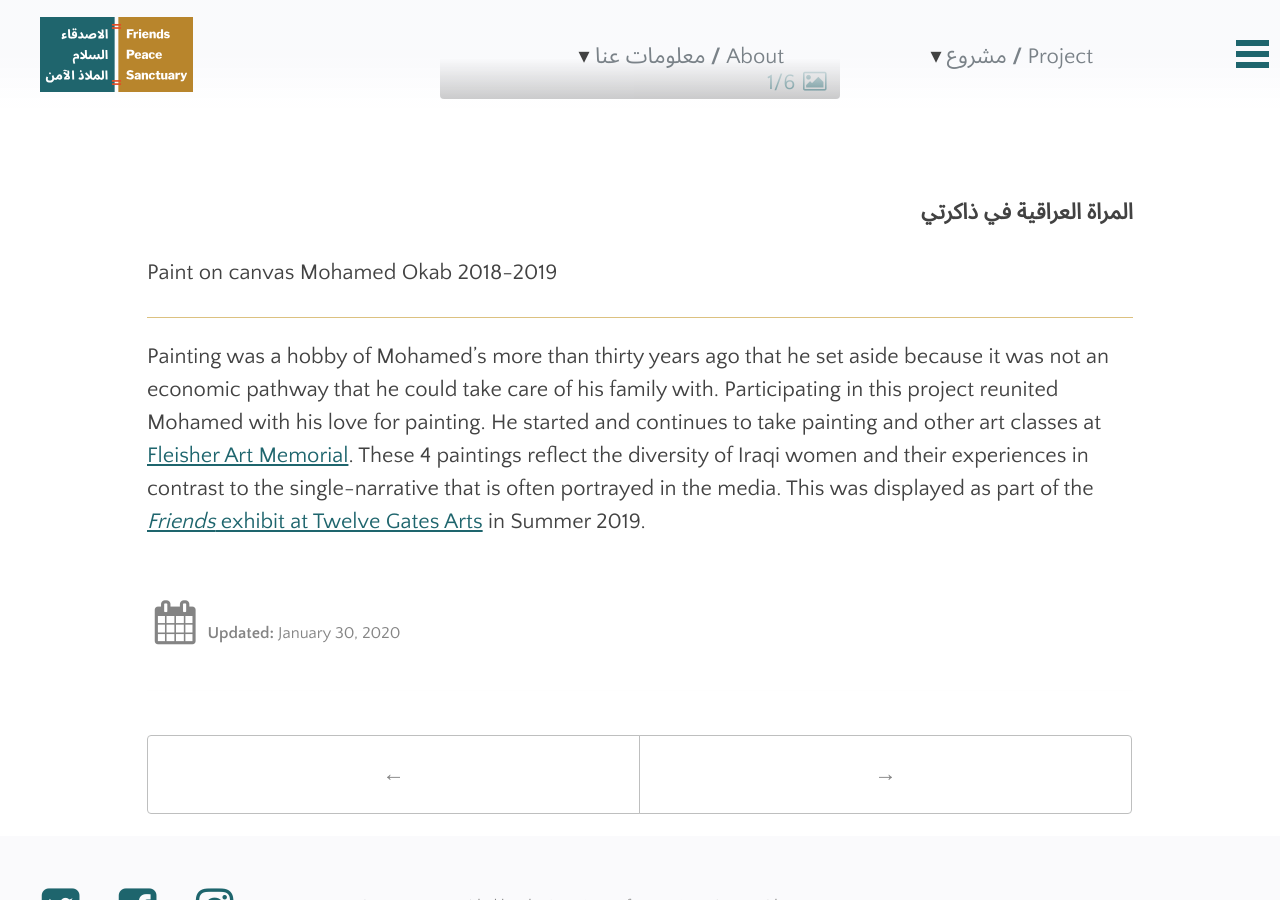
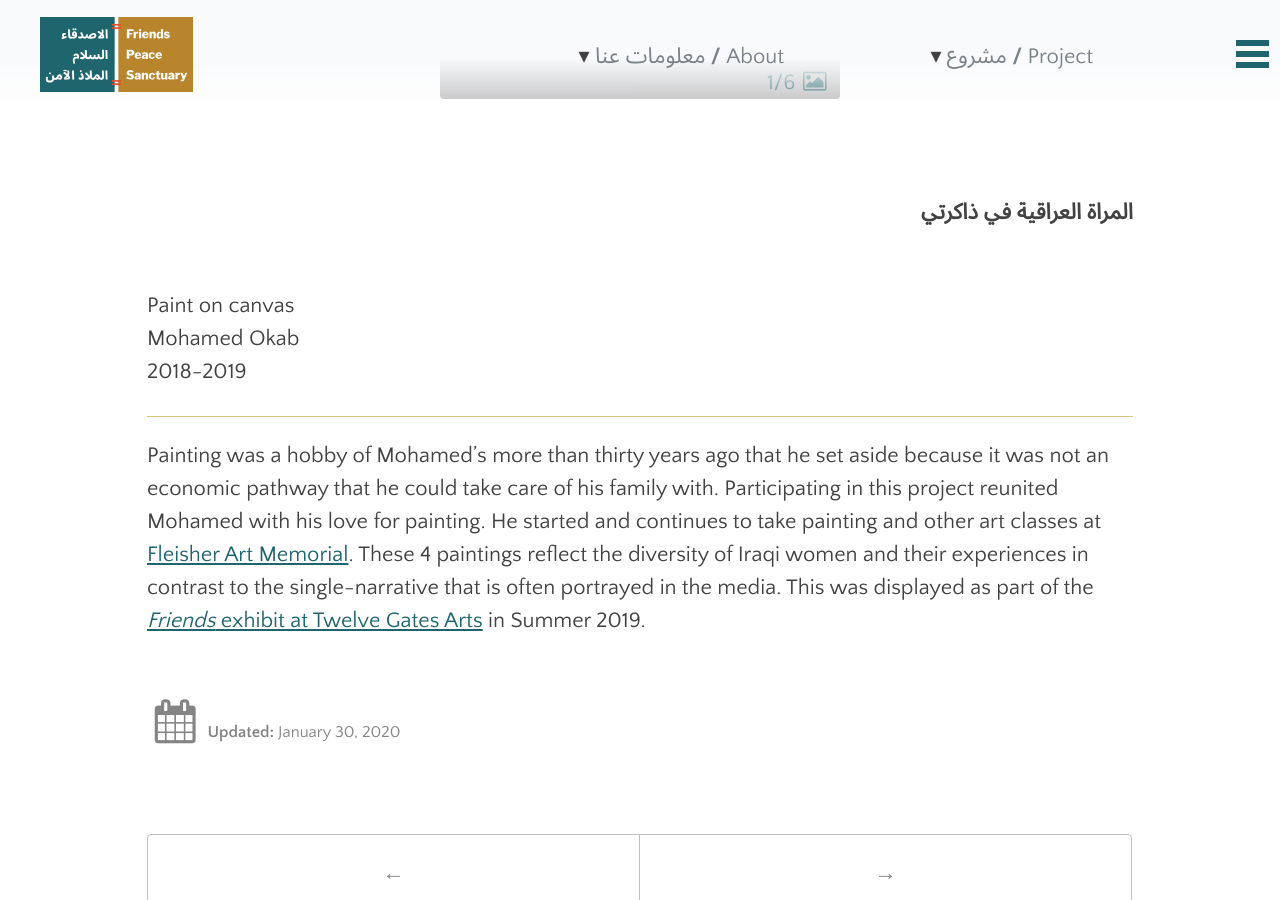
Before and after one commit to swat-ds/fps.swarthmore.edu, a Jekyll site: the page built from _posts/2020-01-30-iraqi-women-paintings-mohamed-okab.md, in a window 1280 px wide and 900 px high, scrolled down 544 px. Built offline with Jekyll 4.4.1, drawn with Linux system fonts in a browser that asks for light colours.

```diff
--- a/_posts/2020-01-30-iraqi-women-paintings-mohamed-okab.md
+++ b/_posts/2020-01-30-iraqi-women-paintings-mohamed-okab.md
@@ -20,9 +20,9 @@ gallery:
 {: .ar}
 
 
-Paint on canvas
-Mohamed Okab
-2018-2019
+<br/>Paint on canvas
+<br/>Mohamed Okab
+<br/>2018-2019
 
 
 <hr/>
```
